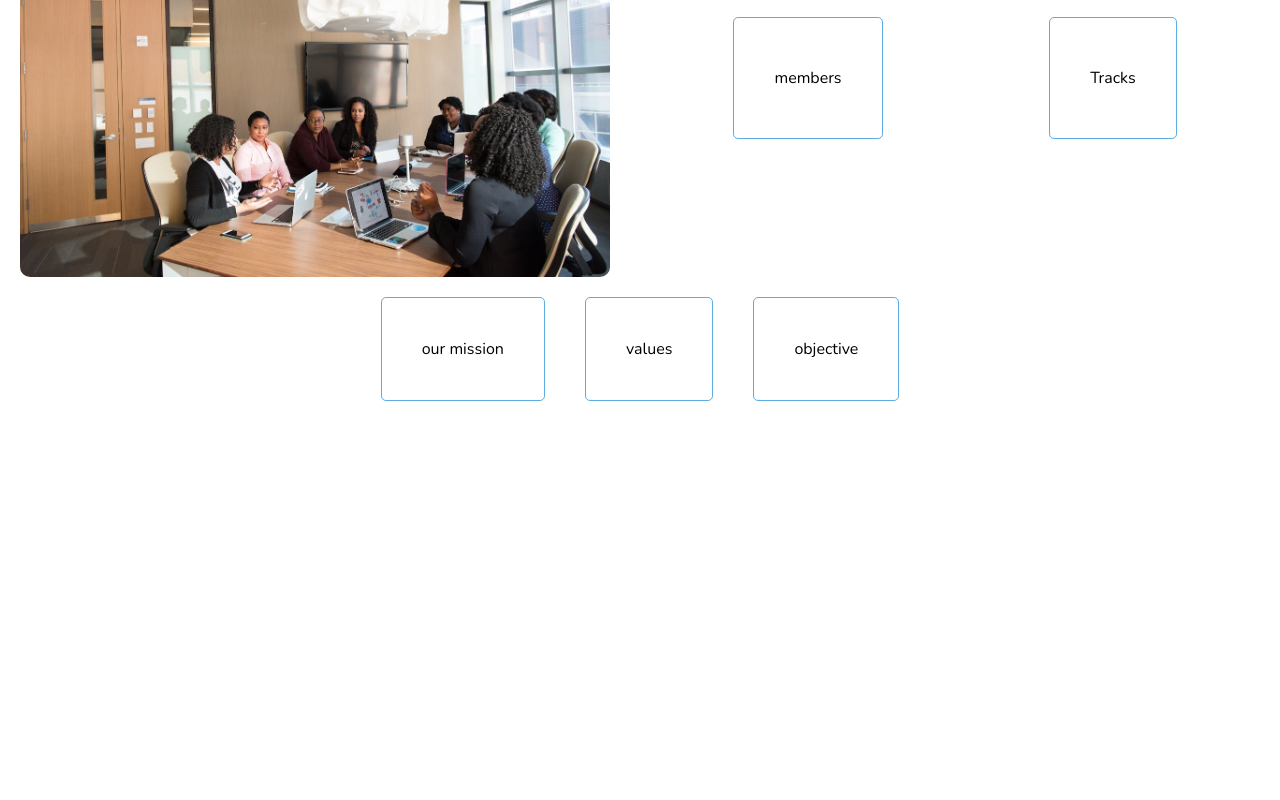
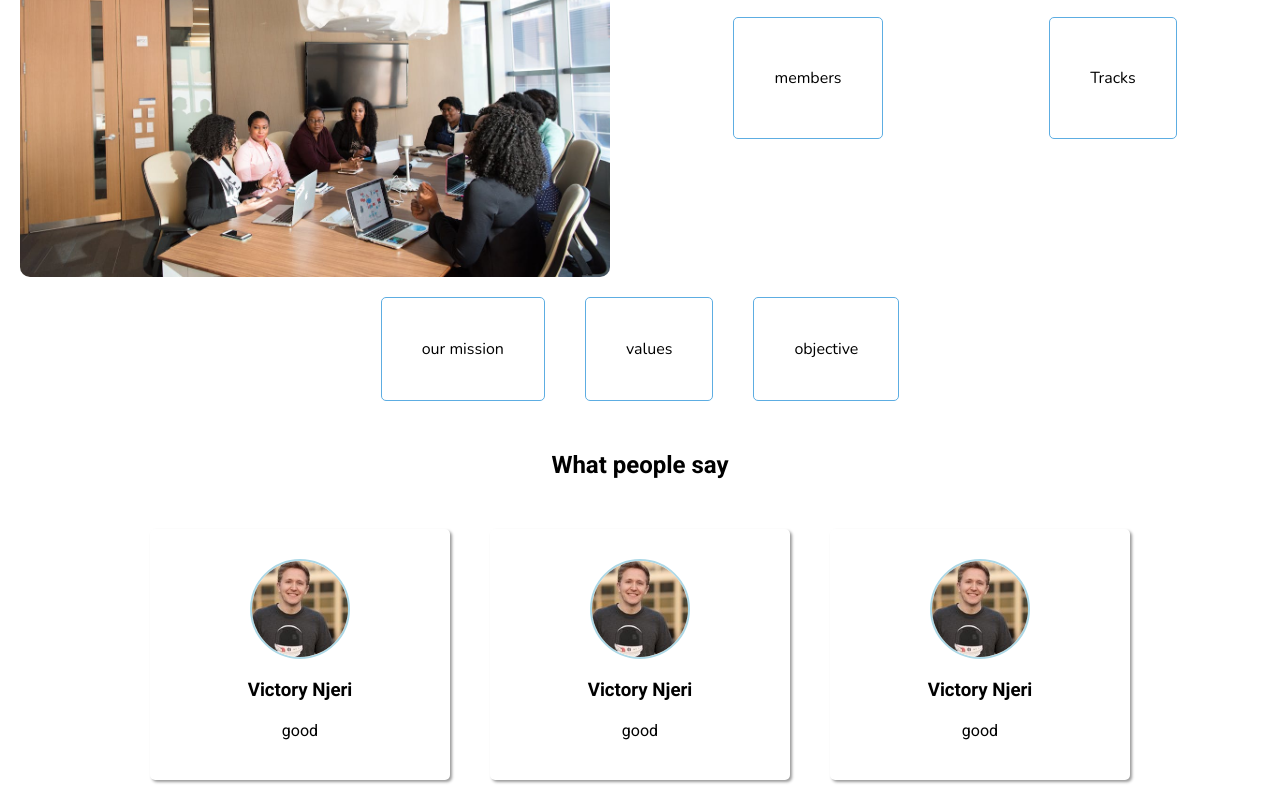
Before and after one commit to Naominm/mutc-website, a React (Vite) app: page / in a window 1280 px wide. Shown: the part 1030-1830 px from the top of the page. Before the commit the page ends 1431 px from the top, so only its background shows below. Built offline with nearby package versions, Linux system fonts and the light colour scheme.

Commit message:
Add testimony section

```diff
--- a/src/pages/Home/Home.tsx
+++ b/src/pages/Home/Home.tsx
@@ -1,11 +1,13 @@
 import HeroSection from "./Hero";
 import AboutSection from "./About";
+import Testimonial from "./Testimnonial";
 
 function Home() {
     return (
         <div className="home">
             <HeroSection/>
             <AboutSection/>
+            <Testimonial/>
         </div>
      );
 }
--- /dev/null
+++ b/src/pages/Home/Testimnonial.tsx
@@ -0,0 +1,48 @@
+import Testimony1 from '../../assets/mutc-images/user3.jpg'
+import Testimony2 from '../../assets/mutc-images/user4.jpg'
+import Testimony3 from '../../assets/mutc-images/user5.jpg'
+
+
+import "./Testimonial.css"
+
+interface CardContentProps{
+    user:string;
+    name:string;
+    description:string;
+}
+function Testimonial() {
+    return (
+        <section className="testimonial-section">
+            <TestimonialHeader/>
+            <div className="testimony-elements">
+                <CardContent user={Testimony1} name='Victory Njeri' description='good'/>
+                <CardContent user={Testimony1} name='Victory Njeri' description='good'/>
+                <CardContent user={Testimony1} name='Victory Njeri' description='good'/>
+            </div>
+        </section>
+     );
+}
+function TestimonialHeader(){
+    return(
+        <div className="testimony-header-content">
+            <h2>What people say</h2>
+        </div>
+    )
+}
+
+function CardContent({user,name,description}:CardContentProps){
+    return(
+        <div className="parent-card-content">
+            <div className="cards-content-container-element">
+                <div className="card-content">
+                    <div className="testimony-user-image-wrapper">
+                        <img src={user} alt="" />
+                    </div>
+                    <h3 className="user-name">{name}</h3>
+                    <p className="user-description">{description}</p>
+                </div>
+            </div>
+        </div>
+    )
+}
+export default Testimonial;
--- /dev/null
+++ b/src/pages/Home/Testimonial.css
@@ -0,0 +1,48 @@
+
+.testimonial-section{
+    margin-top: 5rem;
+}
+.testimony-header-content{
+    text-align: center;
+}
+.card-content {
+    display: flex;
+    flex-direction: column;
+    align-items: center;
+    gap:2rem;
+    width: 30rem;
+    margin-top: 3rem;
+    border-radius: 0.5rem;
+    background-color:var(--pure-white);
+    box-shadow: 2px 2px 3px 0px rgba(0, 0, 0, 0.4);
+    padding-block: 3rem;
+    padding-inline: 1rem;
+    padding-bottom: 4rem;
+    transition: all 2s;
+  }
+  .card-content:hover{
+    background-color: var(--soft-blue);
+    transform: translateX(-3rem);
+  }
+
+  .cards-content-container-element{
+    padding: 2rem;
+  }
+  .testimony-elements{
+    display: flex;
+    justify-content: center;
+  }
+  .testimony-user-image-wrapper{
+    width: 10rem;
+    height: 10rem;
+    border-radius: 50%;
+    border: 2px solid var(--soft-blue);
+  }
+  .testimony-user-image-wrapper img{
+    width: 100%;
+    height: 100%;
+    border-radius: 50%;
+    object-fit: cover;
+    overflow: hidden;
+
+  }
```
